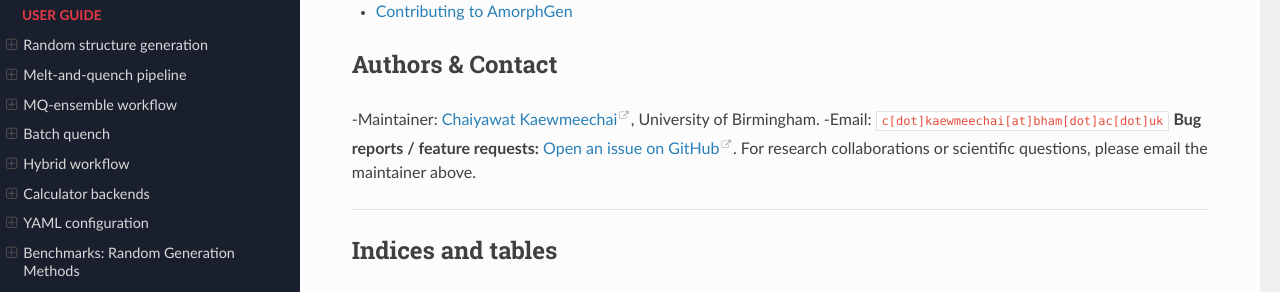
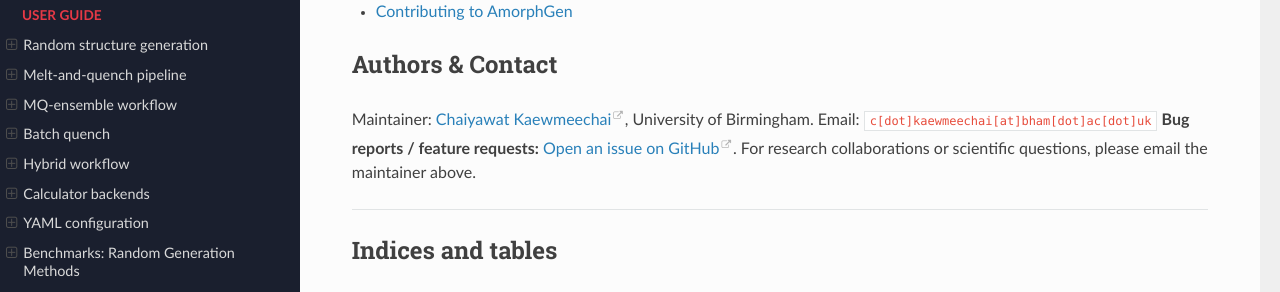
Before and after one commit to SMTG-Bham/AmorphGen, a Sphinx documentation site: the page built from docs/index.md, in a window 1280 px wide and 900 px high, scrolled down 8864 px. Shown: the part 349-641 px from the top of the window. Built offline with Sphinx 7.4.7 and the Read the Docs theme 3.1.0, drawn with Linux system fonts in a browser that asks for light colours.

````diff
--- a/docs/index.md
+++ b/docs/index.md
@@ -309,8 +309,8 @@ contributing
 ```
 
 ## Authors & Contact
--Maintainer: [Chaiyawat Kaewmeechai](https://cywkmc21.github.io/), University of Birmingham.
--Email: `c[dot]kaewmeechai[at]bham[dot]ac[dot]uk`
+Maintainer: [Chaiyawat Kaewmeechai](https://cywkmc21.github.io/), University of Birmingham.
+Email: `c[dot]kaewmeechai[at]bham[dot]ac[dot]uk`
 **Bug reports / feature requests:** [Open an issue on GitHub](https://github.com/SMTG-Bham/AmorphGen/issues).
 For research collaborations or scientific questions, please email the maintainer above.
 
````
